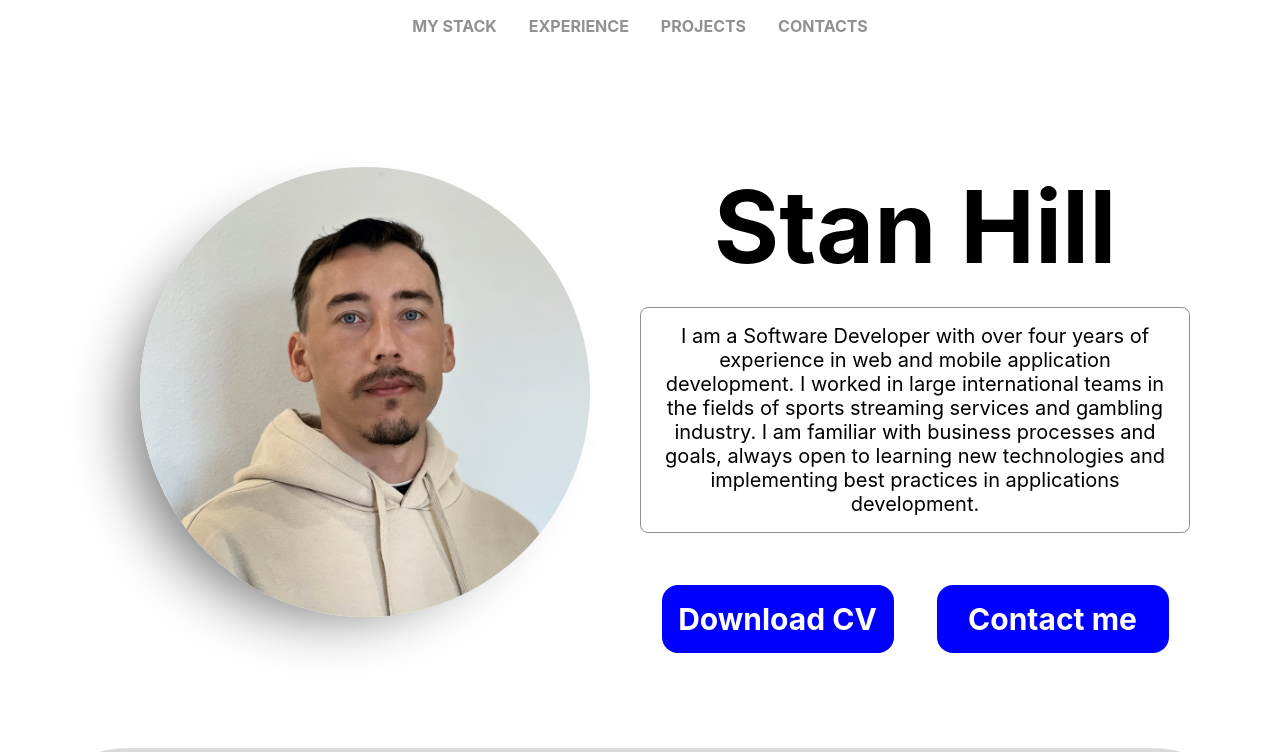
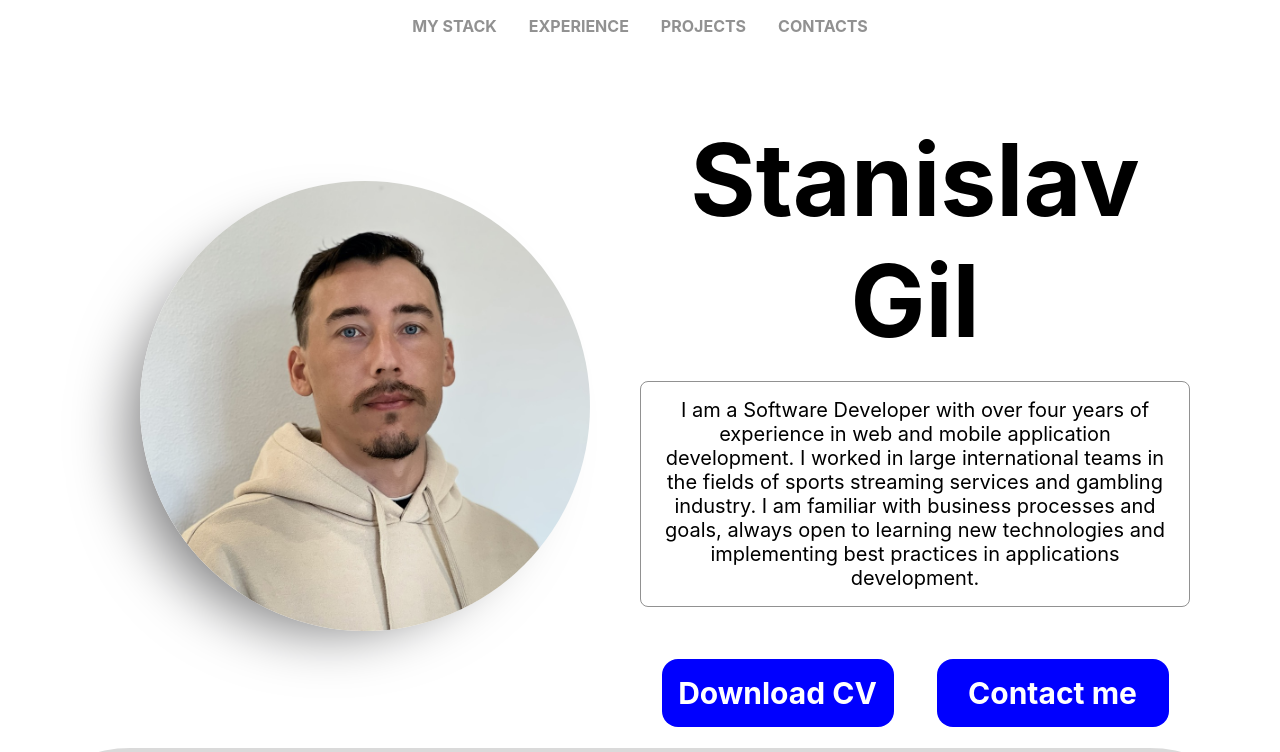
Before and after one commit to StasGill/react_profile, a React (Create React App) app: page / in a window 1280 px wide. Shown: the top 752 px of the page. Built offline with nearby package versions, Linux system fonts and the light colour scheme.

Commit message:
Update CV

```diff
--- a/src/components/leftPanel/LeftPanel.jsx
+++ b/src/components/leftPanel/LeftPanel.jsx
@@ -12,7 +12,7 @@ export const LeftPanel = () => {
           <img src={logo} className="left_container__logo" alt="logo" />
         </div>
         <div className="right_side">
-          <h1>Stan Hill</h1>
+          <h1>Stanislav Gil</h1>
 
           <p className="left_container-about">{data.about}</p>
           <div className="right_side-btn-container">
```
